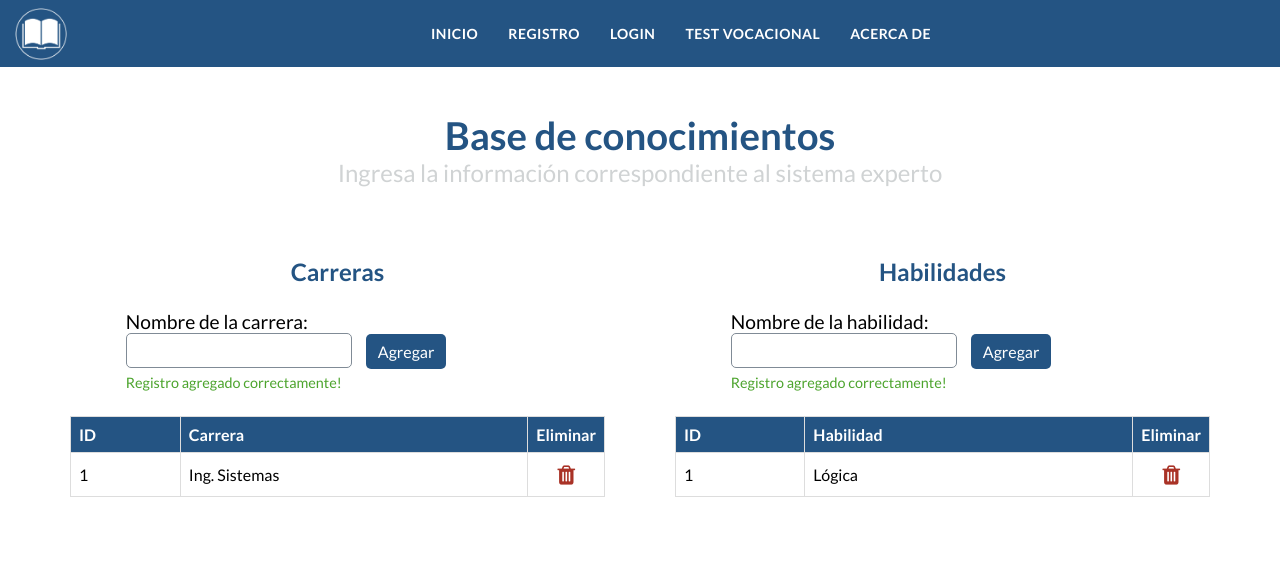
After one commit to ArturoEsp/FrontProlog, a PHP site: page /View/base-conocimientos.php in a window 1280 px wide. The commit adds this page. Shown: the top 586 px of the page. Run offline with PHP 8.4, Linux system fonts and the light colour scheme.

Commit message:
agrege mas vistas
ya hay mas vistas nius

```diff
--- /dev/null
+++ b/Controller/carreras.php
@@ -0,0 +1,2 @@
+<?
+include_once 'cURLRequest.php';
--- /dev/null
+++ b/View/base-conocimientos.php
@@ -0,0 +1,83 @@
+<!DOCTYPE html>
+<html lang="en">
+
+<head>
+    <meta charset="UTF-8">
+    <meta name="viewport" content="width=device-width, initial-scale=1.0">
+    <title>Base de Conocimientos</title>
+    <link rel="stylesheet" href="https://cdnjs.cloudflare.com/ajax/libs/font-awesome/4.7.0/css/font-awesome.min.css">
+</head>
+
+<body>
+    <?php
+    include 'menu-header.html';
+    ?>
+
+    <div class="container-conocimiento">
+        <h2>Base de conocimientos</h2>
+        <span>Ingresa la información correspondiente al sistema experto</span>
+        <div class="mod-form">
+            <div class="form-conocimiento">
+                <h3>Carreras</h3>
+                <form>
+                    <div>
+                        <label>Nombre de la carrera: </label>
+                        <input type="text">
+                        <input type="submit" class="btn-submit" value="Agregar">
+                        <br />
+                        <span>Registro agregado correctamente!</span>
+                    </div>
+                </form>
+                <div class="table-registros">
+                    <table>
+                        <tr>
+                            <th>ID</th>
+                            <th>Carrera</th>
+                            <th>Eliminar</th>
+                        </tr>
+
+                        <tr>
+                            <td>1</td>
+                            <td>Ing. Sistemas</td>
+                            <td style="text-align: center; width: 10px;"><a href="#" class="delete-item"><i class="fa fa-trash" aria-hidden="true"></i></a></td>
+                        </tr>
+                    </table>
+                </div>
+            </div>
+
+            <div class="form-conocimiento">
+                <h3>Habilidades</h3>
+                <form>
+                    <div>
+                        <label>Nombre de la habilidad: </label>
+                        <input type="text">
+                        <input type="submit" class="btn-submit" value="Agregar">
+                        <br />
+                        <span>Registro agregado correctamente!</span>
+                    </div>
+                </form>
+                <div class="table-registros">
+                    <table>
+                        <tr>
+                            <th>ID</th>
+                            <th>Habilidad</th>
+                            <th>Eliminar</th>
+                        </tr>
+
+                        <tr>
+                            <td>1</td>
+                            <td>Lógica</td>
+                            <td style="text-align: center; width: 10px;"><a href="#" class="delete-item"><i class="fa fa-trash" aria-hidden="true"></i></a></td>
+                        </tr>
+                    </table>
+                </div>
+            </div>
+        </div>
+
+        <div class="mod-form-2">
+
+        </div>
+    </div>
+</body>
+
+</html>
--- a/View/menu-header.html
+++ b/View/menu-header.html
@@ -9,13 +9,14 @@
 </head>
 <body>
     <header>
+        <img class="logo-nav" src="../assets/images/logo1.png">
         <nav class="menu-nav">
             <ul class="list-nav">
                 <li><a href="index.php" class="link-menu">INICIO</a></li>
+                <li><a href="registro-usuario.php" class="link-menu">REGISTRO</a></li>
                 <li><a href="login.html" class="link-menu">LOGIN</a></li>
-                <li><img class="logo-nav" src="../assets/images/logo1.png"></li>
-                <li><a href="registro-usuario.php" class="link-menu">REGISTRO</a></li>
-                <li><a href="#" class="link-menu">ACERCA DE</a></li>
+                <li><a href="login.html" class="link-menu">TEST VOCACIONAL</a></li>
+                <li><a href="about.php" class="link-menu">ACERCA DE</a></li>
             </ul>
         </nav>
 
--- a/View/registro-usuario.php
+++ b/View/registro-usuario.php
@@ -15,7 +15,7 @@ include 'menu-header.html';
         <span>Ingresa tus datos correspondientes</span>
         <br>
         <div class="form-principal">
-            <form class="frm" action="">
+            <form class="frm" action="..\Controller\validation.php?option=login">
                 <div class="input-field">
                     <label>Nombre</label>
                     <input type="text" value="" maxlength="30" class="input-text">
@@ -31,7 +31,7 @@ include 'menu-header.html';
                     <input type="password" value="" maxlength="15" class="input-text">
                 </div>
 
-                <input type="button" value="Registrarse" class="btn-form">
+                <input type="submit" value="Registrarse" class="btn-form">
 
             </form>
         </div>
--- a/css/style.css
+++ b/css/style.css
@@ -31,6 +31,11 @@ a {
 input {
     box-sizing: border-box;
     display: inline;
+    outline: 0;
+}
+
+input[type="submit"] {
+    border: 0;
     outline: 0;
 }
 
@@ -171,7 +176,6 @@ header {
     flex-direction: row;
     justify-content: center;
     align-items: center;
-
 }
 
 .list-nav {
@@ -203,12 +207,12 @@ header {
     background-color: #204b75;
 }
 
-.menu-nav .logo-nav {
-    width: 54px;
+header .logo-nav {
+    width: 52px;
     display: inline-block;
-    margin: 0 10px;
+    margin: 0 15px;
+    float: left;
 }
-
 
 
 
@@ -232,13 +236,13 @@ header {
     letter-spacing: -0.9px;
 }
 
-.container-form span{
+.container-form span {
     color: var(--color-white-90);
     font-size: 1.2rem;
 }
 
 .form-principal {
-    width: 100%;
+    min-width: 25%;
     display: flex;
     flex-direction: column;
     justify-content: center;
@@ -246,7 +250,7 @@ header {
 }
 
 .frm {
-    width: 50%;
+    width: 100%;
     display: flex;
     flex-direction: column;
     justify-content: center;
@@ -275,7 +279,7 @@ header {
 
 .input-field,
 .btn-form {
-    width: 50%;
+    width: 100%;
 }
 
 .form-principal .btn-form {
@@ -396,3 +400,202 @@ header {
     background-color: var(--color-primary);
     color: #fff;
 }
+
+
+/*Pagina de Conocimientos*/
+/********************************************************************/
+.container-conocimiento {
+    width: 100%;
+    display: flex;
+    flex-direction: column;
+    justify-content: center;
+    align-items: center;
+    padding: 45px 25px;
+}
+
+.container-conocimiento h2 {
+    color: var(--color-primary);
+    font-size: 2.4rem;
+}
+
+.container-conocimiento span {
+    color: #D0D3D4;
+    font-size: 1.5rem;
+}
+
+.mod-form {
+    width: 100%;
+    display: flex;
+    flex-direction: row;
+    justify-content: center;
+    align-items: flex-start;
+    padding: 45px 10px;
+    margin-top: 25px;
+
+}
+
+.form-conocimiento {
+    width: 50%;
+    display: flex;
+    flex-direction: column;
+    justify-content: flex-start;
+    align-items: center;
+}
+
+.form-conocimiento h3 {
+    color: var(--color-primary);
+    font-size: 1.5rem;
+}
+
+.form-conocimiento form {
+    width: 100%;
+    padding: 1.5rem 15%;
+    display: flex;
+    justify-content: flex-end;
+    align-items: flex-start;
+    flex-direction: column;
+}
+
+.form-conocimiento form label,
+input {
+    display: inline;
+    margin-right: 10px;
+    font-size: 1.2rem;
+}
+
+
+.form-conocimiento input[type="text"] {
+    font-size: 1.2rem;
+    padding: 5px;
+    border: 1px solid #808b96;
+    border-radius: 5px;
+}
+
+.form-conocimiento input[type="submit"] {
+    padding: 8px 12px;
+    font-size: 1rem;
+    background-color: var(--color-primary);
+    color: #fff;
+    border-radius: 5px;
+    cursor: pointer;
+}
+
+
+
+.form-conocimiento form span {
+    font-size: 0.9rem;
+    display: inline-block;
+    color: #4CA42D;
+    margin-top: 5px;
+}
+
+
+.table-registros {
+    width: 100%;
+    display: flex;
+    justify-content: center;
+    align-items: flex-start;
+    padding: 0 35px;
+}
+
+.table-registros table {
+    width: 100%;
+    border-collapse: collapse;
+}
+
+.table-registros th {
+    background-color: var(--color-primary);
+    color: #fff;
+}
+
+.table-registros table td,
+th {
+    border: 1px solid #dddddd;
+    text-align: left;
+    padding: 8px;
+    font-family: "Lato", sans-serif;
+}
+
+
+
+.delete-item {
+    color: #A93226;
+    font-size: 1.4rem;
+}
+
+
+
+
+.mod-form-2 {}
+
+
+
+
+
+
+
+
+
+
+
+/*Acerca de ***************************************************/
+/**************************************************************/
+.container-acerca {
+    width: 100%;
+    height: 500px;
+    display: flex;
+    justify-content: center;
+}
+
+.container-acerca .content-miembros {
+    margin: auto;
+    width: 50%;
+    height: 400px;
+    display: flex;
+    flex-direction: column;
+    align-items: center;
+}
+
+.content-miembros h2{
+    color: var(--color-primary);
+    font-size: 2rem;
+    text-align: center;
+}
+
+.content-miembros h3{
+    font-size: 2rem;
+    text-align: center;
+    font-weight: 400;
+}
+.content-miembros .separator{
+    border: 2px solid #245483;
+    width: 100%;
+    margin: 15px 0;
+}
+
+.content-miembros .team{
+    width: 100%;
+    display: flex;
+    flex-direction: row;
+    justify-content: space-around;
+    margin: 25px 0;
+}
+
+.team .item{
+    width: 220px;
+    display: flex;
+    flex-direction: column;
+    align-items: center;
+    justify-content: center;
+    padding: 10px;
+}
+
+.item img{
+    width: 90%;
+    border-radius: 50%;
+}
+.team span{
+    color: #000;
+    margin-top: 10px;
+    text-align: center;
+}
```
Also changed, not shown: Controller/cURLRequest.php (added, +27 -0 lines), Controller/validation.php (added, +28 -0 lines), View/about.php (added, +41 -0 lines), View/login.html (+9 -5 lines), assets/images/andaya.png (added), assets/images/arturo.png (added), assets/images/balbu.png (added).
